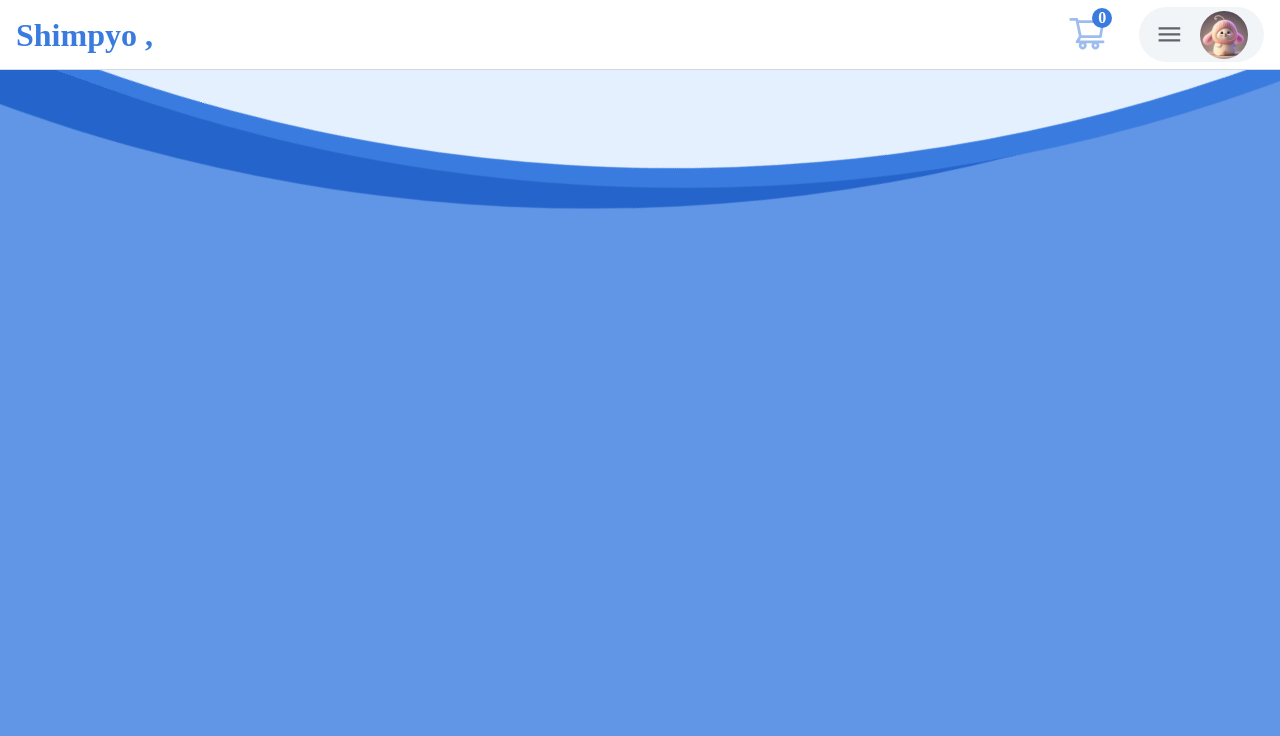
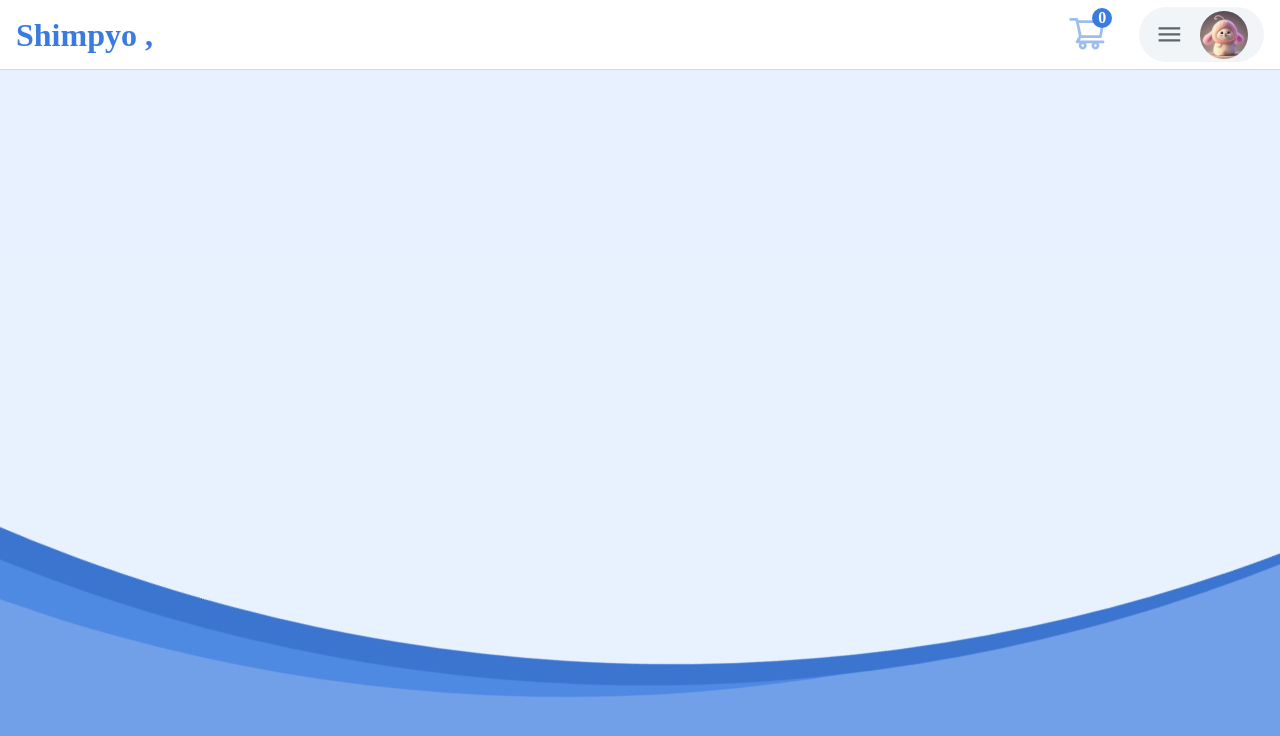
Before and after one commit to Shimpyo-House/Shimpyo_FE, a React (Vite) app: page /category in a window 1280 px wide. Shown: the top 736 px of the page. Built offline with nearby package versions, Linux system fonts and the light colour scheme.

Commit message:
Design: 파도 위치 조정 및 필터 적용

```diff
--- a/src/components/layout/productsList/ColumnList.tsx
+++ b/src/components/layout/productsList/ColumnList.tsx
@@ -1,6 +1,5 @@
 import { css } from '@emotion/react';
 import RowProduct from './RowProduct';
-import theme from '../../../style/theme';
 import { ResponseProductsData } from '../../../types';
 
 type PropsType = {
@@ -21,7 +20,6 @@ const ColumnList = ({ category, data }: PropsType) => {
         data.map((e) => (
           <RowProduct resData={e} rank={null} key={e.productId} />
         ))}
-      <div css={CenterLine} />
     </div>
   );
 };
@@ -41,14 +39,3 @@ const ProductsBox = css`
 
   gap: 3.125rem;
 `;
-
-const CenterLine = css`
-  width: 1px;
-  height: 98%;
-
-  position: absolute;
-  top: 1%;
-  left: 50%;
-
-  background-color: ${theme.colors.gray400};
-`;
--- a/src/components/layout/productsList/ListBackground.tsx
+++ b/src/components/layout/productsList/ListBackground.tsx
@@ -4,9 +4,10 @@ import theme from '../../../style/theme';
 const ListBackground = () => {
   return (
     <div css={Background}>
+      <div css={SecondWave} />
       <div css={ThirdWave} />
-      <div css={SecondWave} />
       <div css={FirstWave} />
+      <div css={Blur} />
     </div>
   );
 };
@@ -35,7 +36,7 @@ const FirstWave = css`
   height: 280vw;
 
   position: absolute;
-  top: -430%;
+  bottom: 20%;
   left: -90%;
 
   border-radius: 48%;
@@ -50,14 +51,14 @@ const SecondWave = css`
   height: 280vw;
 
   position: absolute;
-  top: -427%;
+  bottom: 16%;
   left: -90%;
 
-  border-radius: 48%;
+  border-radius: 47%;
 
   background-color: ${theme.colors.blue700};
 
-  animation: ${WaveMove} 18s infinite linear;
+  animation: ${WaveMove} 12s infinite linear;
 `;
 
 const ThirdWave = css`
@@ -65,12 +66,23 @@ const ThirdWave = css`
   height: 280vw;
 
   position: absolute;
-  top: -424%;
+  bottom: 18%;
   left: -90%;
 
   border-radius: 48%;
 
   background-color: ${theme.colors.blue800};
 
-  animation: ${WaveMove} 12s infinite linear;
+  animation: ${WaveMove} 15s infinite linear;
 `;
+
+const Blur = css`
+  position: fixed;
+  top: 0;
+  left: 0;
+
+  width: 100vw;
+  height: 100vh;
+
+  background-color: rgba(255, 2555, 255, 0.1);
+`;
--- a/src/components/layout/productsList/MainProductsList.tsx
+++ b/src/components/layout/productsList/MainProductsList.tsx
@@ -60,13 +60,13 @@ const NormalCategory = ({ data }: PropsType) => {
 export default NormalCategory;
 
 const PageBox = css`
-  width: 100%;
+  position: relative;
 
   display: flex;
   flex-direction: column;
   align-items: center;
 
-  position: relative;
+  width: 100%;
 
   padding: 3.125rem 0;
   gap: 3.125rem;
```
